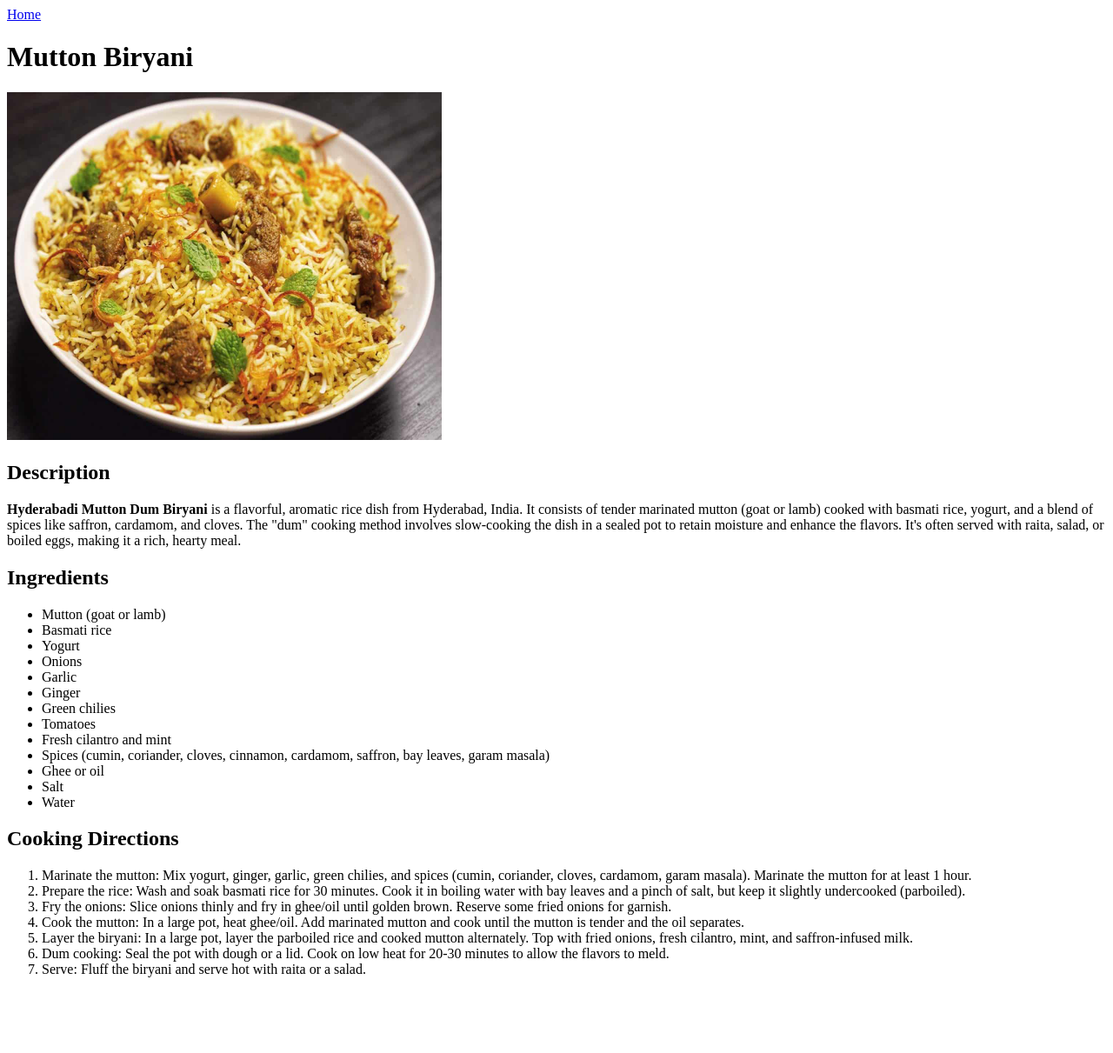
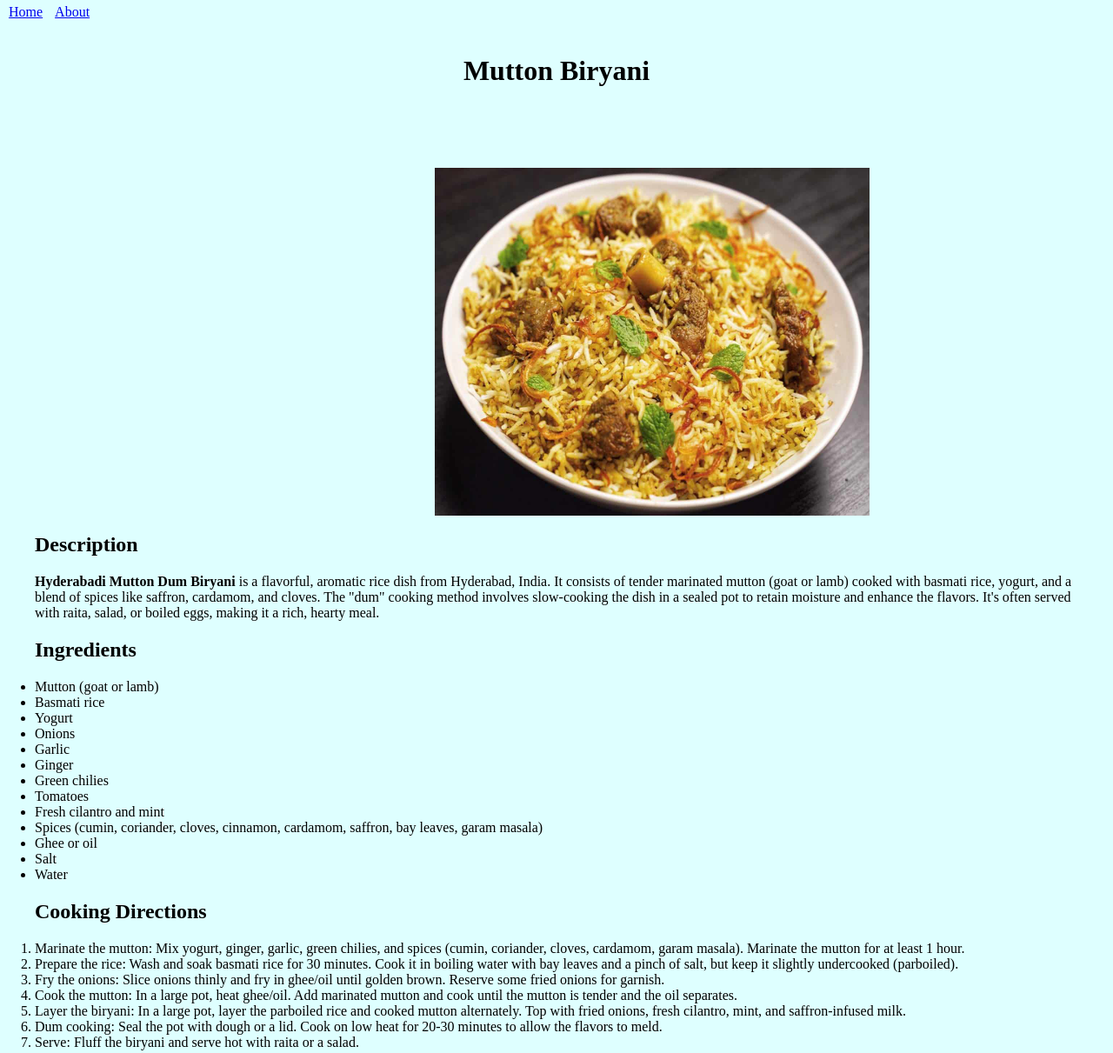
Before and after one commit to M786sohaib/odin-recipes, a plain HTML site: page recipes/biryani.html in a window 1280 px wide. Shown: the whole page at 87% size. Before the commit the page ends 1140 px from the top, so only its background shows below. Drawn offline with Linux system fonts and the light colour scheme.

Commit message:
Add: CSS styling to the pages
Applied basic CSS styling to the pages.

```diff
--- /dev/null
+++ b/css/style.css
@@ -0,0 +1,69 @@
+*,
+*::after,
+*::before {
+  margin: 0;
+  padding: 0;
+  box-sizing: border-box;
+}
+
+body {
+  background-color: rgb(222, 255, 255);
+}
+.navbar {
+  margin: 5px;
+}
+.navbar a {
+  margin: 5px;
+}
+.description,
+.ingredients,
+.directions {
+  margin: 20px;
+}
+img {
+  width: 500px;
+  height: 400px;
+  display: flex;
+  justify-content: center;
+  align-items: center;
+  margin: auto auto auto 500px;
+}
+h1 {
+  margin: 40px auto 80px;
+  border: none;
+  text-align: center;
+  width: 500px;
+  height: 50px;
+  border-radius: 10px;
+}
+h1 a {
+  text-decoration: none;
+}
+
+.recipe-list li:hover {
+  background-color: #bcf6fa;
+}
+
+.recipe-list li {
+  width: 400px;
+  height: 100px; /* Ensure the height is set */
+  border: 2px dotted black;
+  display: flex; /* Use flexbox */
+  justify-content: center; /* Horizontally center the text */
+  align-items: center; /* Vertically center the text */
+  margin: 0 auto 8px;
+  background-color: #e0f7fa;
+  border-radius: 10px;
+  font-family: "Roboto", "Times New Roman", Times, serif;
+  font-size: 20px;
+}
+
+li a {
+  color: black;
+  text-decoration: none;
+  height: 100%;
+  width: 100%;
+  display: inherit;
+  justify-content: inherit;
+  align-items: inherit;
+}
--- a/recipes/biryani.html
+++ b/recipes/biryani.html
@@ -4,9 +4,13 @@
     <meta charset="UTF-8" />
     <meta name="viewport" content="width=device-width, initial-scale=1.0" />
     <title>Mutton Biryani</title>
+    <link rel="stylesheet" href="../css/style.css" />
   </head>
   <body>
+    <div class="navbar">
       <a href="../index.html">Home</a>
+      <a href="../about.html">About</a>
+    </div>
     <h1>Mutton Biryani</h1>
     <img
       src="../images/Mutton-Biryani.jpg"
@@ -14,18 +18,21 @@
       height="400"
       width="500"
     />
-    <h2>Description</h2>
-    <p>
+    <div class="description">
+      <h2 class="description">Description</h2>
+      <p class="description">
         <strong>Hyderabadi Mutton Dum Biryani</strong> is a flavorful, aromatic
         rice dish from Hyderabad, India. It consists of tender marinated mutton
         (goat or lamb) cooked with basmati rice, yogurt, and a blend of spices
         like saffron, cardamom, and cloves. The "dum" cooking method involves
         slow-cooking the dish in a sealed pot to retain moisture and enhance the
-      flavors. It's often served with raita, salad, or boiled eggs, making it a
-      rich, hearty meal.
+        flavors. It's often served with raita, salad, or boiled eggs, making it
+        a rich, hearty meal.
       </p>
-    <h2>Ingredients</h2>
-    <ul>
+    </div>
+    <div class="ingredients">
+      <h2 class="ingredients">Ingredients</h2>
+      <ul class="ingredients">
         <li>Mutton (goat or lamb)</li>
         <li>Basmati rice</li>
         <li>Yogurt</li>
@@ -43,25 +50,27 @@
         <li>Salt</li>
         <li>Water</li>
       </ul>
-    <h2>Cooking Directions</h2>
-    <ol>
+    </div>
+    <div class="directions">
+      <h2 class="directions">Cooking Directions</h2>
+      <ol class="directions">
         <li>
           Marinate the mutton: Mix yogurt, ginger, garlic, green chilies, and
-        spices (cumin, coriander, cloves, cardamom, garam masala). Marinate the
-        mutton for at least 1 hour.
+          spices (cumin, coriander, cloves, cardamom, garam masala). Marinate
+          the mutton for at least 1 hour.
         </li>
         <li>
-        Prepare the rice: Wash and soak basmati rice for 30 minutes. Cook it in
-        boiling water with bay leaves and a pinch of salt, but keep it slightly
-        undercooked (parboiled).
+          Prepare the rice: Wash and soak basmati rice for 30 minutes. Cook it
+          in boiling water with bay leaves and a pinch of salt, but keep it
+          slightly undercooked (parboiled).
         </li>
         <li>
           Fry the onions: Slice onions thinly and fry in ghee/oil until golden
           brown. Reserve some fried onions for garnish.
         </li>
         <li>
-        Cook the mutton: In a large pot, heat ghee/oil. Add marinated mutton and
-        cook until the mutton is tender and the oil separates.
+          Cook the mutton: In a large pot, heat ghee/oil. Add marinated mutton
+          and cook until the mutton is tender and the oil separates.
         </li>
         <li>
           Layer the biryani: In a large pot, layer the parboiled rice and cooked
@@ -74,5 +83,6 @@
         </li>
         <li>Serve: Fluff the biryani and serve hot with raita or a salad.</li>
       </ol>
+    </div>
   </body>
 </html>
```
Also changed, not shown: index.html (+9 -6 lines), recipes/ramen.html (+18 -8 lines), recipes/tuscanshrimp.html (+25 -15 lines). Lines whose indentation alone changed are shown as unchanged.
